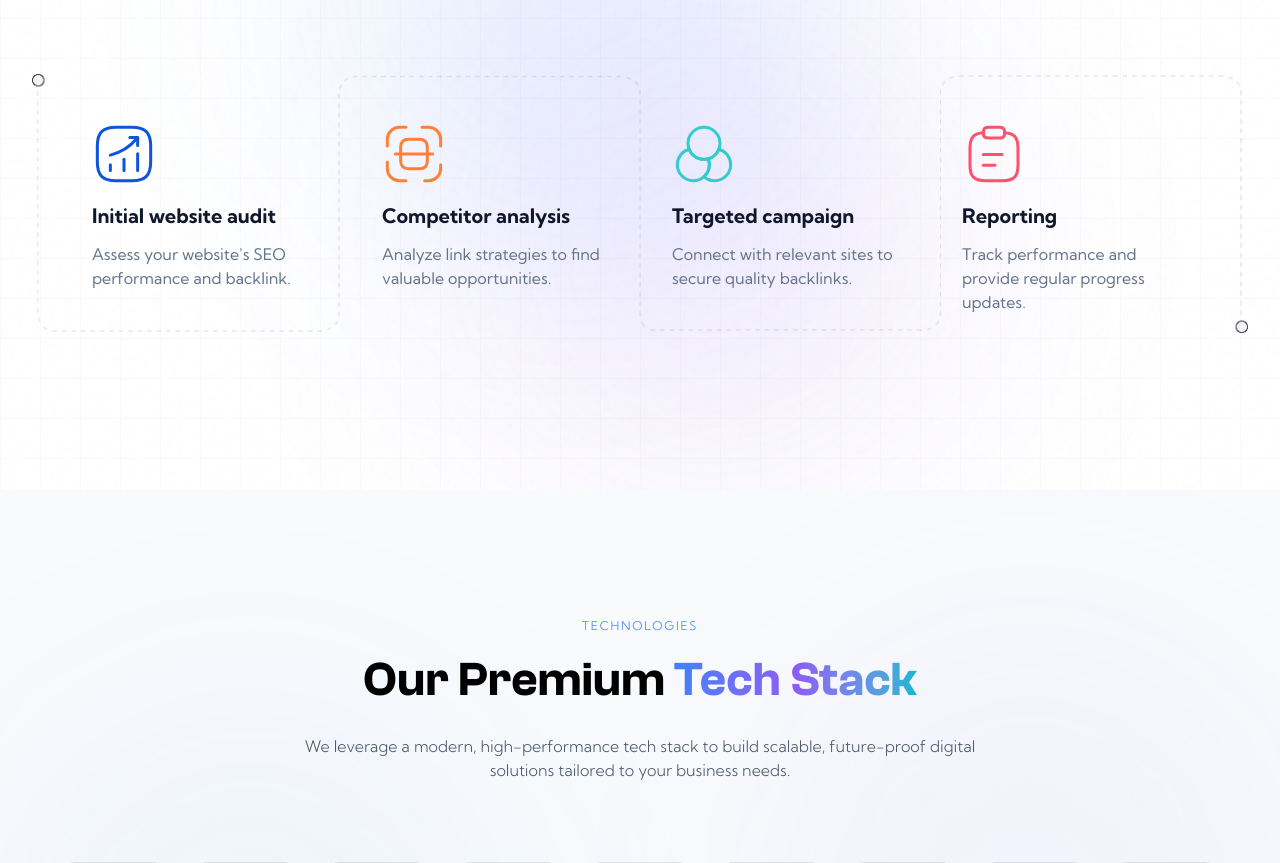
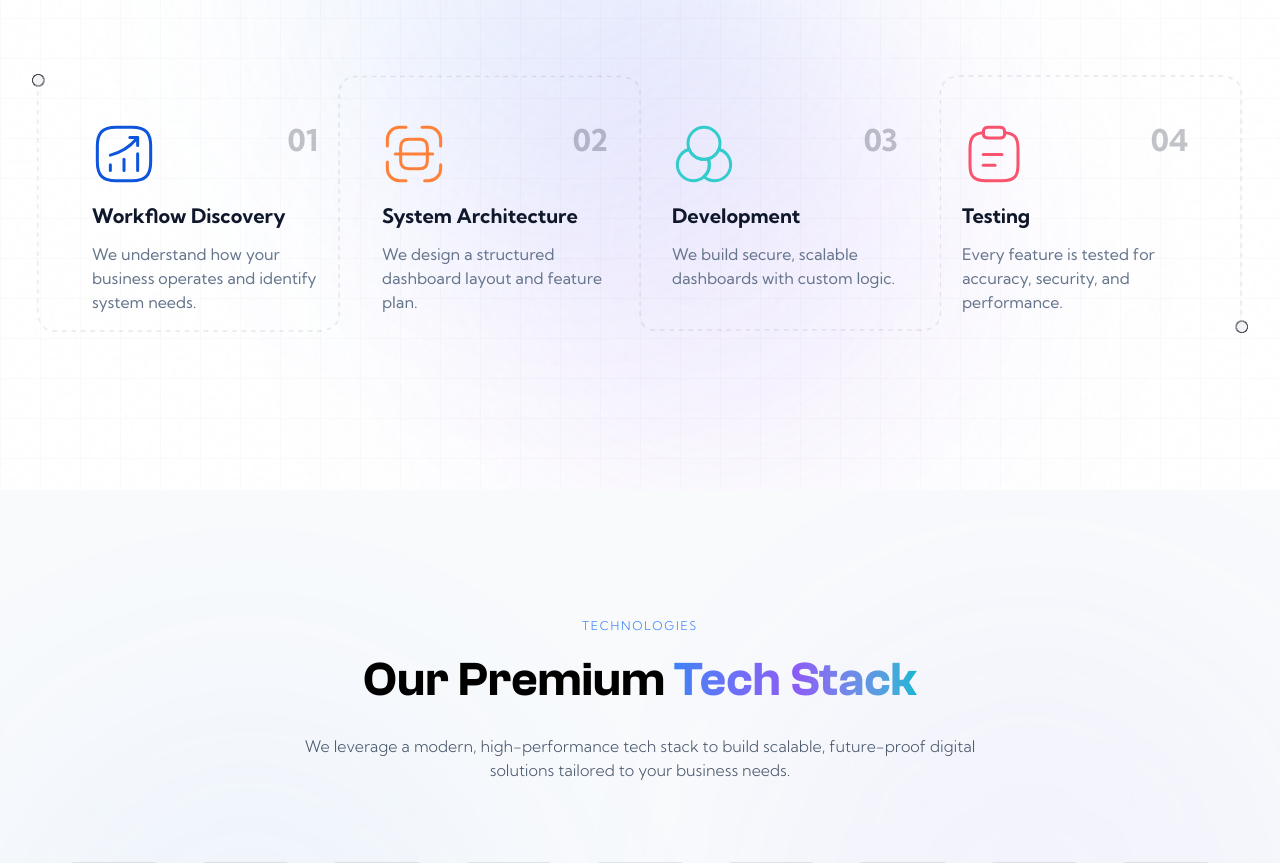
Before and after one commit to Umer-Khokhar/solvorrstech, a Next.js app: page /business-operations-dashboards in a window 1280 px wide. Shown: the part 5040-5903 px from the top of the page. Built offline with nearby package versions, Linux system fonts and the light colour scheme.

Commit message:
services proccess fixed the static data

```diff
--- a/app/components/servicePage/ServiceProcess.jsx
+++ b/app/components/servicePage/ServiceProcess.jsx
@@ -4,34 +4,27 @@ import { TechBackground } from "../";
 import { StaggerContainer, StaggerItem } from "../animations/Stagger";
 import FadeIn from "../animations/FadeIn";
 
-const process = [
-  {
-    title: "Initial website audit",
-    text: "Assess your website's SEO performance and backlink.",
-    icon: "./icons/icon1.svg",
-    number: "01",
-  },
-  {
-    title: "Competitor analysis",
-    text: "Analyze link strategies to find valuable opportunities.",
-    icon: "./icons/icon2.svg",
-    number: "02",
-  },
-  {
-    title: "Targeted campaign",
-    text: "Connect with relevant sites to secure quality backlinks.",
-    icon: "./icons/icon3.svg",
-    number: "03",
-  },
-  {
-    title: "Reporting",
-    text: "Track performance and provide regular progress updates.",
-    icon: "./icons/icon4.svg",
-    number: "04",
-  },
+const ServiceProcess = ({ serviceProccess }) => {
+  // Fallback static icons to ensure we always have an icon
+  const staticIcons = [
+    "./icons/icon1.svg",
+    "./icons/icon2.svg",
+    "./icons/icon3.svg",
+    "./icons/icon4.svg",
   ];
 
-const ServiceProcess = () => {
+  // Use dynamic data if available, otherwise fallback to empty array (shouldn't happen if parent checks)
+  // Limit to 4 items as requested
+  const processItems = (serviceProccess || [])
+    .slice(0, 4)
+    .map((item, index) => ({
+      title: item.title,
+      text: item.description, // Map description to text
+      // Use dynamic image if available, otherwise fallback to static icon based on index
+      icon: item.image || staticIcons[index % staticIcons.length],
+      number: `0${index + 1}`,
+    }));
+
   return (
     <div className="w-full relative py-12 md:py-32 px-4 bg-white dark:bg-n-8">
       <TechBackground />
@@ -59,18 +52,23 @@ const ServiceProcess = () => {
 
         {/* Process cards overlaid on top */}
         <StaggerContainer className="grid grid-cols-1 sm:grid-cols-2 lg:grid-cols-4 place-items-start gap-6 lg:gap-8 relative z-10 py-8">
-          {process.map((item, index) => (
+          {processItems.map((item, index) => (
             <StaggerItem
               key={index}
               className="flex flex-col justify-start items-start bg-transparent rounded-lg p-6 xl:p-4"
             >
-              {/* Icon */}
-              <div className={`w-16 h-16 mb-4`}>
+              {/* Icon and Number */}
+              <div className="w-full flex justify-between items-start mb-4">
+                <div className="w-16 h-16">
                   <img
                     src={item.icon}
                     alt={item.title}
                     className="xl:w-full w-12 h-auto"
                   />
+                </div>
+                <div className="text-3xl font-bold text-n-1 opacity-25 dark:text-white">
+                  {item.number}
+                </div>
               </div>
 
               {/* Content */}
```
Lines whose indentation alone changed are shown as unchanged.
